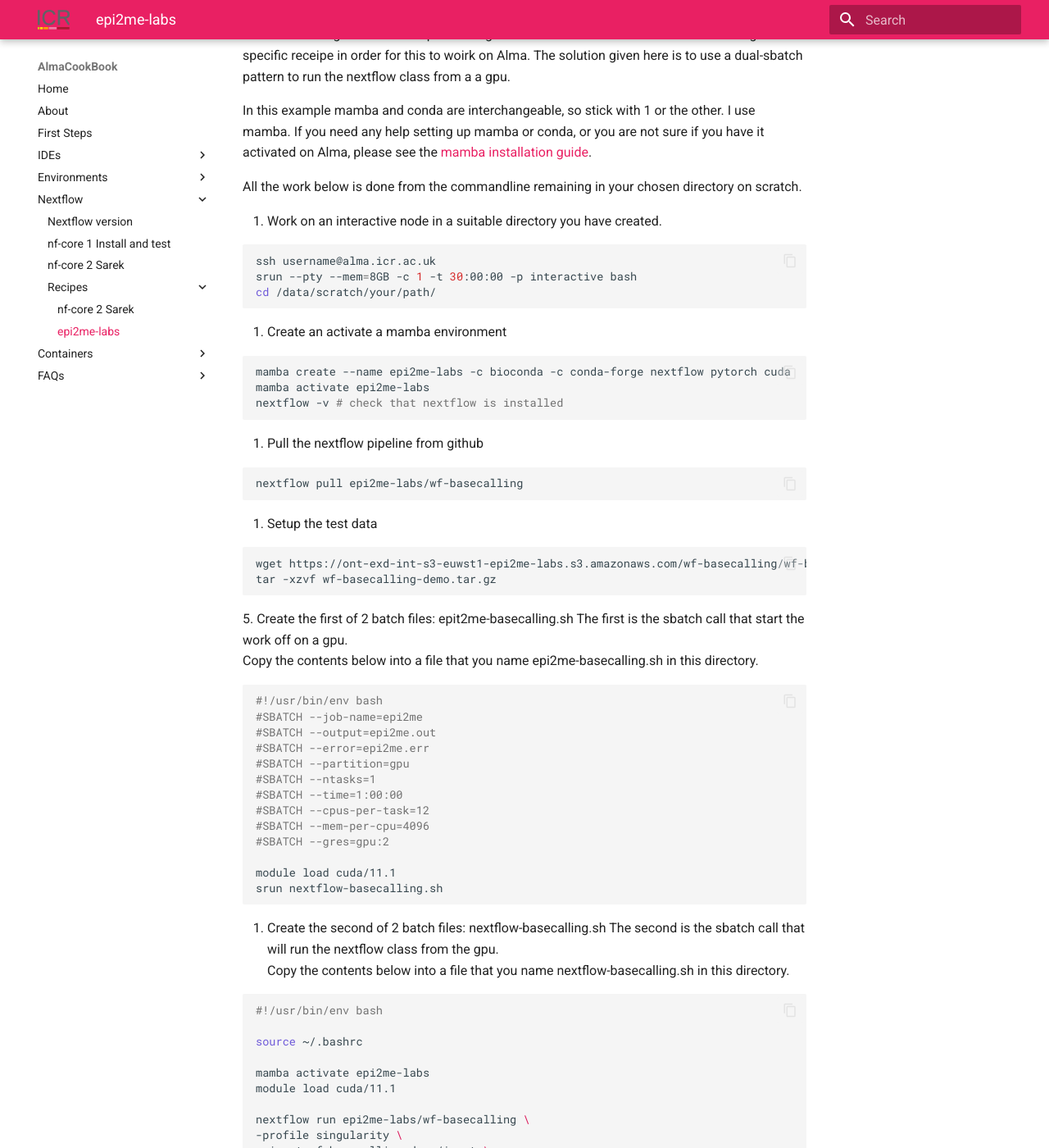
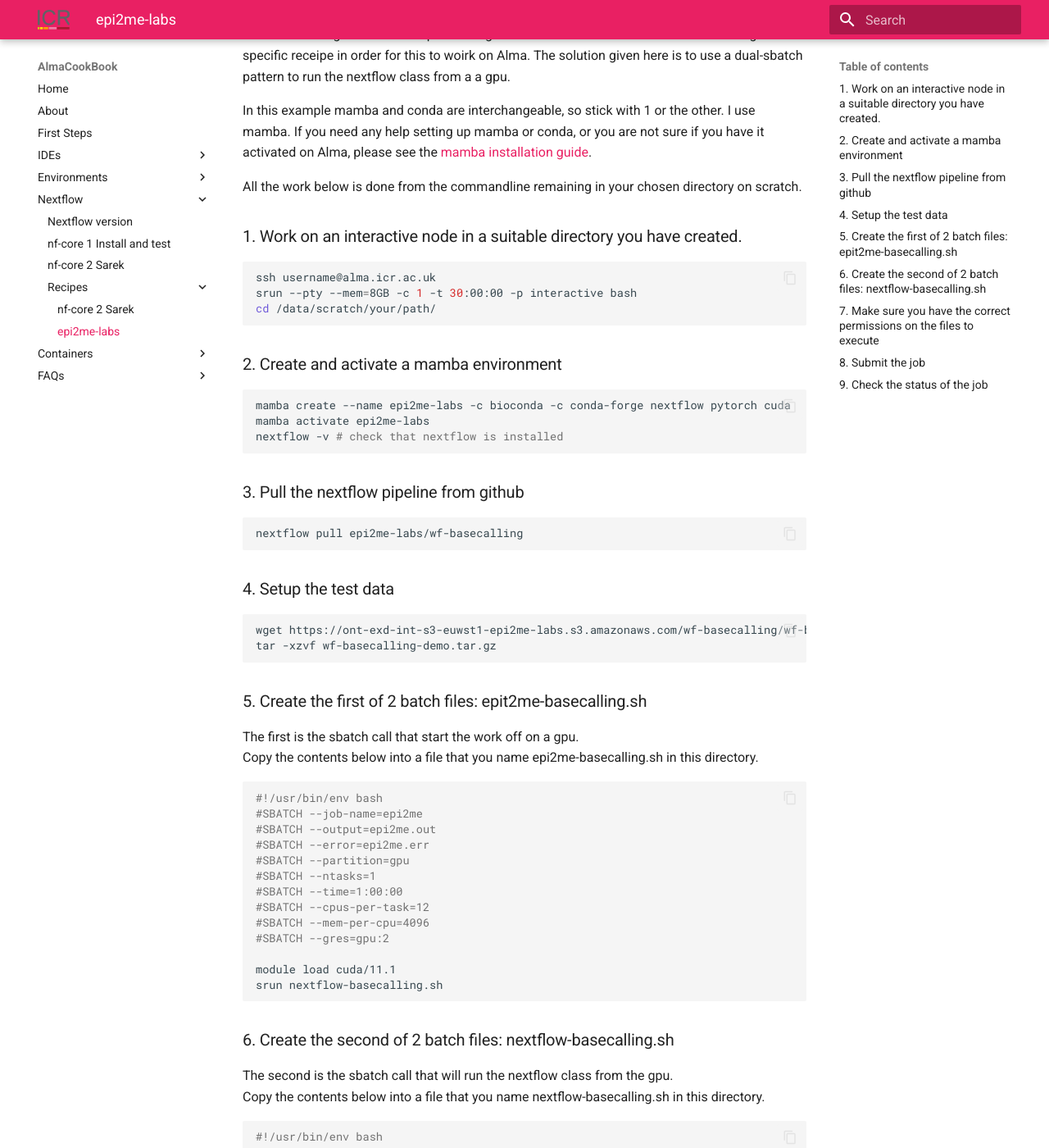
Before and after one commit to AlmaCookBook/AlmaCookBook.github.io, an MkDocs documentation site: the page built from docs/workflows/recipe-nf-epitome.md, in a window 1280 px wide and 1400 px high, scrolled down 243 px. Shown: the whole window at 82% size. Built offline with MkDocs 1.6.1 and Material for MkDocs 9.7.7, drawn with Linux system fonts in a browser that asks for light colours; some of the changed text lies outside the part shown.

Commit message:
numbering correction

````diff
--- a/docs/workflows/recipe-nf-epitome.md
+++ b/docs/workflows/recipe-nf-epitome.md
@@ -8,7 +8,7 @@
 
 All the work below is done from the commandline remaining in your chosen directory on scratch.
 
-1. Work on an interactive node in a suitable directory you have created.
+### 1. Work on an interactive node in a suitable directory you have created.
 
 ```bash
 ssh username@alma.icr.ac.uk
@@ -16,7 +16,7 @@
 cd /data/scratch/your/path/
 ```
 
-2. Create an activate a mamba environment
+### 2. Create and activate a mamba environment
 
 ```bash
 mamba create --name epi2me-labs -c bioconda -c conda-forge nextflow pytorch cuda
@@ -24,19 +24,19 @@
 nextflow -v # check that nextflow is installed
 ```
 
-3. Pull the nextflow pipeline from github
+### 3. Pull the nextflow pipeline from github
 
 ```bash
 nextflow pull epi2me-labs/wf-basecalling
 ```
 
-4. Setup the test data
+### 4. Setup the test data
 
 ```bash
 wget https://ont-exd-int-s3-euwst1-epi2me-labs.s3.amazonaws.com/wf-basecalling/wf-basecalling-demo.tar.gz
 tar -xzvf wf-basecalling-demo.tar.gz
 ```
-5. Create the first of 2 batch files: epit2me-basecalling.sh
+### 5. Create the first of 2 batch files: epit2me-basecalling.sh
 The first is the sbatch call that start the work off on a gpu.
 Copy the contents below into a file that you name epi2me-basecalling.sh in this directory.
 
@@ -56,7 +56,7 @@
 srun nextflow-basecalling.sh
 ```
 
-6. Create the second of 2 batch files: nextflow-basecalling.sh
+### 6. Create the second of 2 batch files: nextflow-basecalling.sh
 The second is the sbatch call that will run the nextflow class from the gpu.
 Copy the contents below into a file that you name nextflow-basecalling.sh in this directory.
 
@@ -81,20 +81,20 @@
 mamba deactivate
 ```
 
-7. Make sure you have the correct permissions on the files to execute
+### 7. Make sure you have the correct permissions on the files to execute
 
 ```bash
 chmod +x epi2me-basecalling.sh
 chmod +x nextflow-basecalling.sh
 ```
 
-8. Submit the job
+### 8. Submit the job
 
 ```bash
 sbatch epi2me-basecalling.sh
 ```
 
-9. Check the status of the job
+### 9. Check the status of the job
 You can monitor the queues with the following command:
 
 ```bash
````
